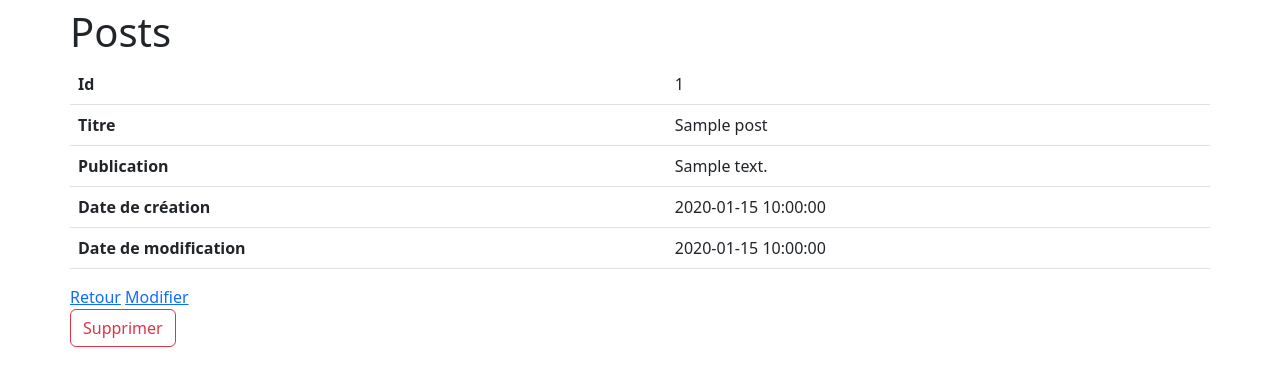
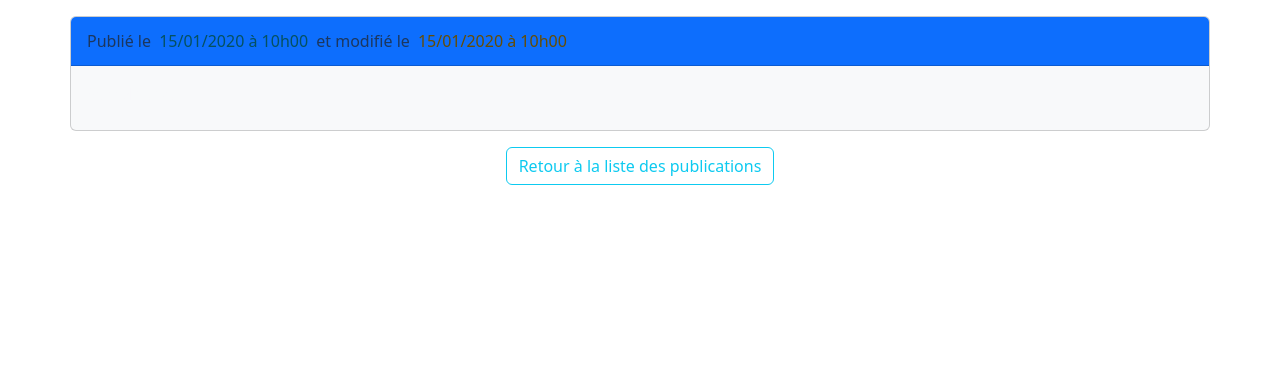
Before and after one commit to LaurentArbellot/BLOGFORMATION, a Symfony app: template templates/posts/show.html.twig in a window 1280 px wide. Shown: the part 56-442 px from the top of the page. Run offline with Twig, Linux system fonts and the light colour scheme; the template is opened without the code that fills it: most values are stand-ins (such as "Sample title", 1, 10 or a date in 2020); some libraries are stand-ins or nearby versions.

Commit message:
ERROR 404 + SECURE post/show(bouton modifier)!!!regler pb d,affichage des publications

```diff
--- a/src/Entity/Users.php
+++ b/src/Entity/Users.php
@@ -23,14 +23,14 @@ class Users implements UserInterface, PasswordAuthenticatedUserInterface
     #[ORM\Column]
     private ?int $id = null;
 
-    #[Assert\NotBlank]
+    #[Assert\NotBlank(message:'L\email est obligatoire')]
     #[Assert\Email(
         message: 'l\'Email {{ value }} n\'est pas valide.',
     )]
     #[ORM\Column(length: 180, unique: true)]
     private ?string $email = null;
 
-    #[Assert\NotBlank]
+    #[Assert\NotBlank (message:'Le nom d\'utilisateur est obligatoire')]
     #[Assert\Length(
         min: 4,
         max: 25,
--- a/templates/main/home.html.twig
+++ b/templates/main/home.html.twig
@@ -6,11 +6,7 @@
 
 {% block main %}
 
-{# {{dump(userPosts)}}
-{% for userPost in userPosts %}
 
-    {{{dump(userPost.title)}}}
-{% endfor %}     #}
 
 
     {# Titre h1 #}
--- a/templates/posts/show.html.twig
+++ b/templates/posts/show.html.twig
@@ -3,36 +3,41 @@
 {% block title %}Posts{% endblock %}
 
 {% block main %}
-    <h1>Posts</h1>
+    <div class="row">
+        <div class="col-12">
+            <div class="card my-2 bg-body-tertiary">
+                <div class="card-header bg-primary">
+                    {# Date et auteur de la publication et de la modification si nécessaire #}
+                    <div class="py-1 text-muted">
+                        Publié le <span class="text-info-emphasis px-1">{{ post.createdAt|date('d/m/Y à H\\hi') }}</span>
+                        {% if post.updatedAt %}
+                            et modifié le <span class="text-warning-emphasis px-1">{{ post.updatedAt|date('d/m/Y à H\\hi') }}</span>
+                        {% endif %}
+                    </div>
+                </div>
 
-    <table class="table">
-        <tbody>
-            <tr>
-                <th>Id</th>
-                <td>{{ post.id }}</td>
-            </tr>
-            <tr>
-                <th>Titre</th>
-                <td>{{ post.title }}</td>
-            </tr>
-            <tr>
-                <th>Publication</th>
-                <td>{{ post.content }}</td>
-            </tr>
-            <tr>
-                <th>Date de création</th>
-                <td>{{ post.createdAt ? post.createdAt|date('Y-m-d H:i:s') : '' }}</td>
-            </tr>
-            <tr>
-                <th>Date de modification</th>
-                <td>{{ post.updatedAt ? post.updatedAt|date('Y-m-d H:i:s') : '' }}</td>
-            </tr>
-        </tbody>
-    </table>
+                <div class="card-body text-light">
+                    {# Affichage du contenu de la publication #}
+                    <div class="mb-2">
+                        {{ post.content }}
+                    </div>
+                </div>
 
-    <a href="{{ path('app_posts_index') }}">Retour</a>
+                {# Si l'utilisateur a le rôle Admin ou est l'auteur de la publication, on affiche un menu avec un bouton permettant de supprimer/modifier #}
+                {% if is_granted('ROLE_ADMIN') or post.author == app.user %}
+                    <div class="card-footer d-flex d-row justify-content-evenly mt-3">
+                        <a href="{{ path('app_posts_edit', {'slug': post.slug}) }}" class="btn btn-outline-info pe-3">Modifier</a>
+                        {{ include('posts/_delete_form.html.twig') }}
+                    </div>
+                {% endif %}
+            </div>
+        </div>
+    </div>
 
-    <a href="{{ path('app_posts_edit', {'slug': post.slug}) }}">Modifier</a>
-
-    {{ include('posts/_delete_form.html.twig') }}
+    {# Lien pour retourner à la liste des articles #}
+    <div class="row mt-2">
+        <p class="text-center col-12">
+            <a class="btn btn-outline-info" href="{{ path('app_posts_index') }}">Retour à la liste des publications</a>
+        </p>
+    </div>
 {% endblock %}
```
Also changed, not shown: src/Controller/PostsController.php (+11 -2 lines), templates/bundles/TwigBundle/Exception/error404.html.twig (added, +11 -0 lines).
